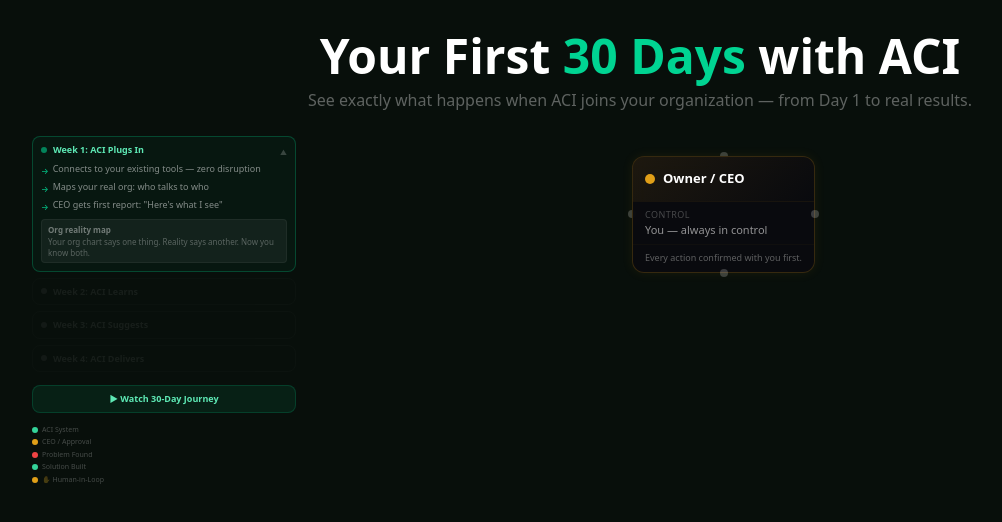
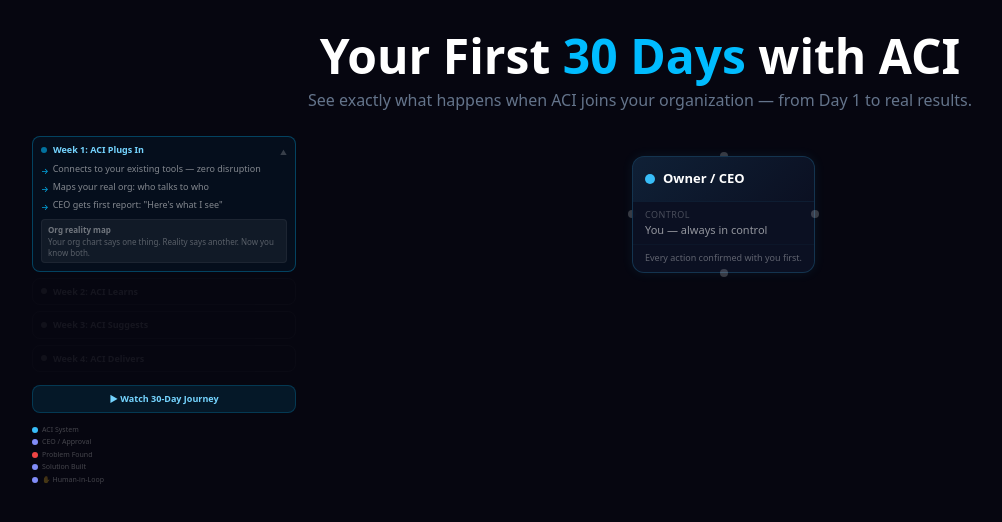
Before and after one commit to AppStudioPros/aci-works-map, a Next.js app: page / in a window 1280 px wide. Shown: the top 522 px of the page, without its empty margins (0-1002 px from the left). Built offline with nearby package versions, Linux system fonts and the light colour scheme; some icons are missing.

Commit message:
Color scheme: swap to Aetherios sky-blue/indigo palette — colors only

```diff
--- a/src/app/page.tsx
+++ b/src/app/page.tsx
@@ -6,13 +6,13 @@ const ACIFlowMap = dynamic(() => import('@/components/ACIFlowMap'), { ssr: false
 
 export default function Home() {
   return (
-    <main className="min-h-screen bg-[#080f0b] px-4 sm:px-6 lg:px-8 py-8">
+    <main className="min-h-screen bg-[#060610] px-4 sm:px-6 lg:px-8 py-8">
       <div className="max-w-[1400px] mx-auto">
         <div className="text-center mb-6">
           <h1 className="text-3xl md:text-5xl font-bold text-white mb-2">
-            Your First <span className="text-emerald-400">30 Days</span> with ACI
+            Your First <span className="text-sky-400">30 Days</span> with ACI
           </h1>
-          <p className="text-white/35 text-base max-w-2xl mx-auto">
+          <p className="text-[#64748B] text-base max-w-2xl mx-auto">
             See exactly what happens when ACI joins your organization — from Day 1 to real results.
           </p>
         </div>
--- a/src/components/ACIFlowMap.tsx
+++ b/src/components/ACIFlowMap.tsx
@@ -30,9 +30,9 @@ const weeks = [
 
 // ── Colors ─────────────────────────────────────────────
 const C = {
-  gold: '#e09f18', green: '#10b981', red: '#ef4444', cyan: '#06b6d4',
-  purple: '#a855f7', emerald: '#34d399', blue: '#3b82f6', orange: '#f97316',
-  pink: '#ec4899', teal: '#14b8a6',
+  gold: '#38BDF8', green: '#38BDF8', red: '#ef4444', cyan: '#38BDF8',
+  purple: '#818CF8', emerald: '#818CF8', blue: '#6366F1', orange: '#0EA5E9',
+  pink: '#818CF8', teal: '#38BDF8',
 };
 
 // ── All Nodes (positioned) ─────────────────────────────
@@ -45,7 +45,7 @@ interface NDef {
 
 const allNodeDefs: NDef[] = [
   // CEO — centered under "30 Days" heading
-  { id: 'ceo', label: 'Owner / CEO', subtitle: 'You — always in control', detail: 'Every action confirmed with you first.', iconSrc: 'https://cdn.lordicon.com/hrjifpbq.json', icon: '', color: '#e09f18', nodeType: 'ceo', week: 0, x: 320, y: 20 },
+  { id: 'ceo', label: 'Owner / CEO', subtitle: 'You — always in control', detail: 'Every action confirmed with you first.', iconSrc: 'https://cdn.lordicon.com/hrjifpbq.json', icon: '', color: '#38BDF8', nodeType: 'ceo', week: 0, x: 320, y: 20 },
 ];
 
 // ── All Edges ──────────────────────────────────────────
@@ -157,15 +157,15 @@ export default function ACIFlowMap() {
             const isExpanded = expandedWeeks.has(wk.id);
             return (
               <div key={wk.id} className={`rounded-lg border transition-all duration-500 ${
-                isCurrent ? 'border-emerald-500/30 bg-emerald-500/5' :
-                isPast ? 'border-white/8 bg-white/[0.01]' : 'border-white/5 opacity-30'
+                isCurrent ? 'border-sky-400/30 bg-sky-400/5' :
+                isPast ? 'border-white/8 bg-[#0D1225]/50' : 'border-white/5 opacity-30'
               }`}>
                 <button onClick={() => {
                   if (isPast || isCurrent) { toggleWeek(wk.id); if (!isCurrent) { setCurrentWeek(wk.id); setIsPlaying(false); if (timerRef.current) clearInterval(timerRef.current); } }
                 }} className="w-full flex items-center justify-between px-2 py-1.5 text-left">
                   <div className="flex items-center gap-1.5">
-                    <div className={`w-1.5 h-1.5 rounded-full ${isCurrent ? 'bg-emerald-400 animate-pulse' : isPast ? 'bg-emerald-600' : 'bg-white/15'}`} />
-                    <span className={`text-[9px] font-bold ${isCurrent ? 'text-emerald-300' : isPast ? 'text-white/40' : 'text-white/20'}`}>
+                    <div className={`w-1.5 h-1.5 rounded-full ${isCurrent ? 'bg-sky-400 animate-pulse' : isPast ? 'bg-indigo-400' : 'bg-white/15'}`} />
+                    <span className={`text-[9px] font-bold ${isCurrent ? 'text-sky-300' : isPast ? 'text-white/40' : 'text-white/20'}`}>
                       {wk.title}: {wk.subtitle}
                     </span>
                   </div>
@@ -176,16 +176,16 @@ export default function ACIFlowMap() {
                     <ul className="space-y-1 mb-1.5">
                       {wk.bullets.map((b, i) => (
                         <li key={i} className={`flex items-start gap-1 transition-all ${isCurrent && i < visBullets ? 'opacity-100' : isCurrent ? 'opacity-0' : 'opacity-60'}`}>
-                          <span className="text-emerald-400 text-[8px] mt-0.5">→</span>
+                          <span className="text-sky-400 text-[8px] mt-0.5">→</span>
                           <span className="text-white/50 text-[9px] leading-snug">{b}</span>
                         </li>
                       ))}
                     </ul>
                     <div className={`rounded px-1.5 py-1 text-[8px] ${
-                      wk.id >= 3 ? 'bg-emerald-500/10 border border-emerald-400/15' :
+                      wk.id >= 3 ? 'bg-sky-400/10 border border-sky-400/15' :
                       wk.id === 2 ? 'bg-red-500/10 border border-red-400/15' : 'bg-white/5 border border-white/5'
                     }`}>
-                      <div className={`font-bold ${wk.id >= 3 ? 'text-emerald-400' : wk.id === 2 ? 'text-red-400' : 'text-white/40'}`}>{wk.outcomeStat}</div>
+                      <div className={`font-bold ${wk.id >= 3 ? 'text-sky-400' : wk.id === 2 ? 'text-red-400' : 'text-white/40'}`}>{wk.outcomeStat}</div>
                       <div className="text-white/30 leading-snug">{wk.outcome}</div>
                     </div>
                   </div>
@@ -197,16 +197,16 @@ export default function ACIFlowMap() {
 
         <button onClick={playStory} disabled={isPlaying}
           className={`w-full py-1.5 rounded-lg text-[9px] font-bold transition-all ${
-            isPlaying ? 'bg-emerald-500/10 text-emerald-300/30 cursor-not-allowed'
-            : 'bg-emerald-500/10 text-emerald-300 border border-emerald-500/20 hover:bg-emerald-500/20'
+            isPlaying ? 'bg-sky-400/10 text-sky-300/30 cursor-not-allowed'
+            : 'bg-sky-400/10 text-sky-300 border border-sky-400/20 hover:bg-sky-400/20'
           }`}>
           {isPlaying ? '▶ Playing...' : '▶ Watch 30-Day Journey'}
         </button>
 
         <div className="mt-3 space-y-0.5 text-[7px]">
           {[
-            [C.emerald, 'ACI System'], [C.gold, 'CEO / Approval'], [C.red, 'Problem Found'],
-            [C.emerald, 'Solution Built'], [C.gold, '✋ Human-in-Loop'],
+            ['#38BDF8', 'ACI System'], ['#818CF8', 'CEO / Approval'], [C.red, 'Problem Found'],
+            [C.emerald, 'Solution Built'], ['#818CF8', '✋ Human-in-Loop'],
           ].map(([c, l]) => (
             <div key={l} className="flex items-center gap-1">
               <div className="w-1.5 h-1.5 rounded-sm" style={{ backgroundColor: c }}></div>
--- a/src/components/ACIMapNode.tsx
+++ b/src/components/ACIMapNode.tsx
@@ -28,7 +28,7 @@ function ACIMapNode({ data }: { data: ACINodeData }) {
       <Handle type="target" position={Position.Left} id="left" className="!w-2 !h-2 !bg-white/20 !border-0" />
 
       <div
-        className="rounded-xl border overflow-hidden bg-[#0a0a0f]/90 backdrop-blur-sm transition-all duration-300 hover:scale-[1.03]"
+        className="rounded-xl border overflow-hidden bg-[#0D1225]/90 backdrop-blur-sm transition-all duration-300 hover:scale-[1.03]"
         style={{ borderColor: `${borderColor}35`, boxShadow: `0 0 12px ${borderColor}15` }}
       >
         {/* Header */}
```
